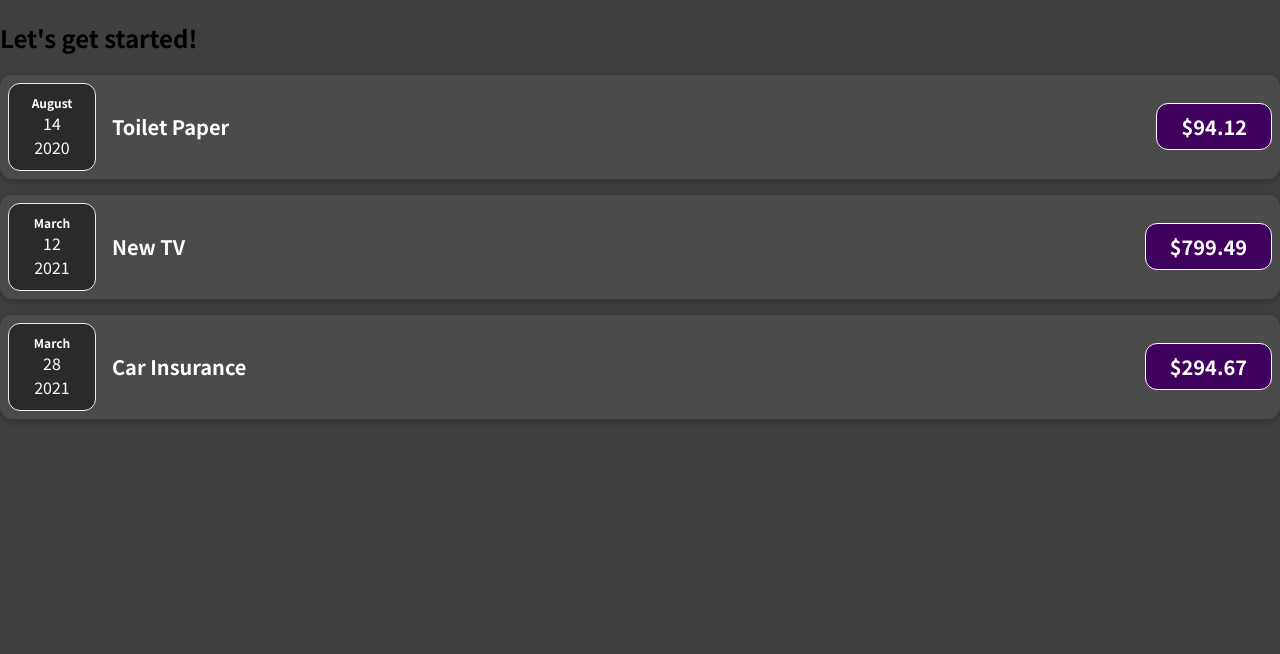
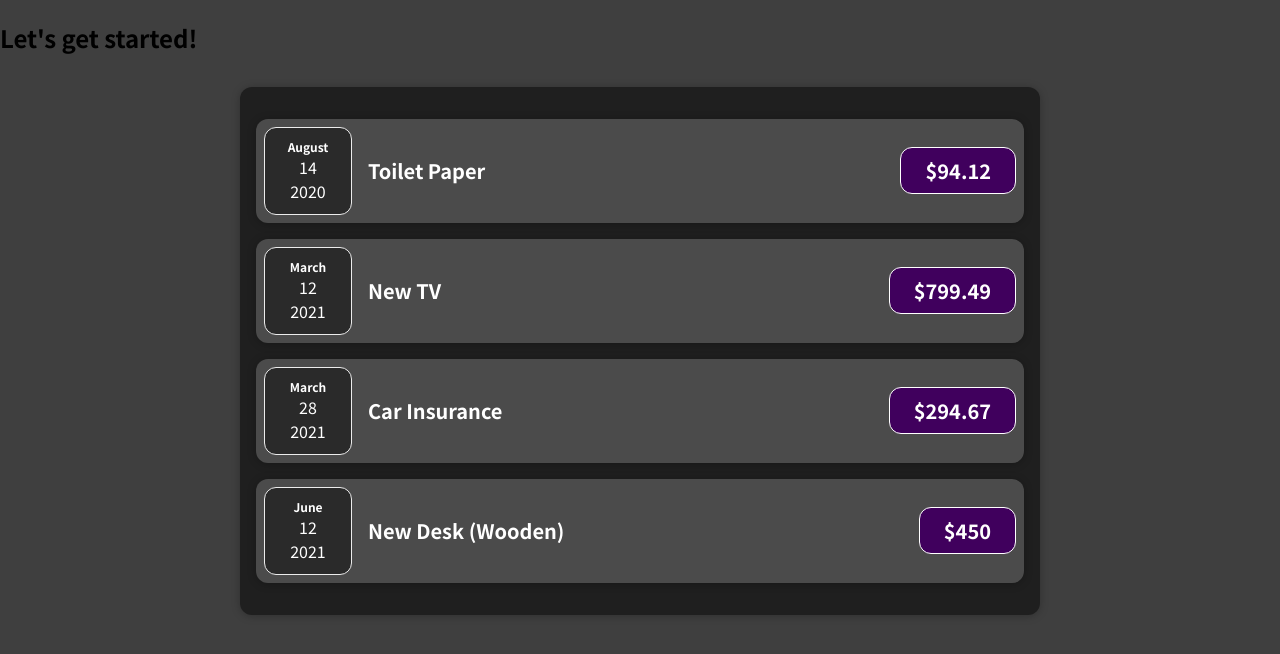
Before and after one commit to Asif-newaz/expense-manager, a JavaScript app: page / in a window 1280 px wide. Shown: the top 654 px of the page. Built offline with nearby package versions, Linux system fonts and the light colour scheme.

Commit message:
concept of composition

```diff
--- a/src/App.js
+++ b/src/App.js
@@ -1,4 +1,4 @@
-import ExpenseItem from "./components/ExpenseItem";
+import Expenses from './components/Expenses';
 
 function App() {
   const expenses = [
@@ -30,21 +30,7 @@ function App() {
   return (
     <div>
       <h2>Let's get started!</h2>
-      <ExpenseItem
-        title={expenses[0].title}
-        amount={expenses[0].amount}
-        date={expenses[0].date}
-      />
-      <ExpenseItem
-        title={expenses[1].title}
-        amount={expenses[1].amount}
-        date={expenses[1].date}
-      />
-      <ExpenseItem
-        title={expenses[2].title}
-        amount={expenses[2].amount}
-        date={expenses[2].date}
-      />
+      <Expenses items={expenses} />
     </div>
   );
 }
--- a/src/components/Card.css
+++ b/src/components/Card.css
@@ -1,4 +1,4 @@
 .card {
-    border-radius: 12px;
-    box-shadow: 0 1px 8px rgba(0, 0, 0, 0.25);
-  }
+  border-radius: 12px;
+  box-shadow: 0 1px 8px rgba(0, 0, 0, 0.25);
+}
--- a/src/components/Card.js
+++ b/src/components/Card.js
@@ -1,7 +1,7 @@
-import './Card.css';
+import "./Card.css";
 
 function Card(props) {
-  const classes = 'card ' + props.className;
+  const classes = "card " + props.className;
 
   return <div className={classes}>{props.children}</div>;
 }
--- a/src/components/ExpenseItem.css
+++ b/src/components/ExpenseItem.css
@@ -2,10 +2,8 @@
   display: flex;
   justify-content: space-between;
   align-items: center;
-  box-shadow: 0 2px 8px rgba(0, 0, 0, 0.25);
   padding: 0.5rem;
   margin: 1rem 0;
-  border-radius: 12px;
   background-color: #4b4b4b;
 }
 
--- a/src/components/ExpenseItem.js
+++ b/src/components/ExpenseItem.js
@@ -1,15 +1,16 @@
 import "./ExpenseItem.css";
+import Card from "./Card";
 import ExpenseDate from "./ExpenseDate";
 
 function ExpenseItem(props) {
   return (
-    <div className="expense-item">
+    <Card className="expense-item">
       <ExpenseDate date={props.date} />
       <div className="expense-item__description">
         <h2>{props.title}</h2>
         <div className="expense-item__price">${props.amount}</div>
       </div>
-    </div>
+    </Card>
   );
 }
 
--- /dev/null
+++ b/src/components/Expenses.css
@@ -0,0 +1,7 @@
+.expenses {
+    padding: 1rem;
+    background-color: rgb(31, 31, 31);
+    margin: 2rem auto;
+    width: 50rem;
+    max-width: 95%;
+  }
```
